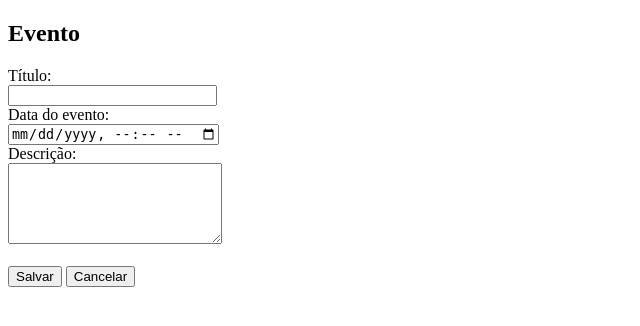
After one commit to Eudess/aulaDjango, a Django app: page /agenda/evento/ in a window 1280 px wide. The commit adds this page. Shown: the top 326 px of the page, without its empty margins (0-640 px from the left). Run offline with Django 3.2, Linux system fonts and the light colour scheme; a user stored in the database is signed in.

Commit message:
Cadastro de Evento

```diff
--- a/agenda/urls.py
+++ b/agenda/urls.py
@@ -21,6 +21,8 @@ from django.views.generic import RedirectView
 urlpatterns = [
     path('admin/', admin.site.urls),
     path('agenda/', views.lista_eventos),
+    path('agenda/evento/', views.evento),
+path('agenda/evento/submit', views.submit_evento),
     path('', RedirectView.as_view(url='/agenda/')),
     path('login/', views.login_user),
     path('login/submit', views.submit_login),
--- a/core/views.py
+++ b/core/views.py
@@ -30,3 +30,20 @@ def lista_eventos(request):
     evento = Evento.objects.filter(usuario=usuario)
     dados = {'eventos': evento}
     return render(request, 'agenda.html', dados)
+
+@login_required(login_url='/login/')
+def evento(request):
+    return render(request, 'evento.html')
+
+@login_required(login_url='/login/')
+def submit_evento(request):
+    if request.POST:
+        titulo = request.POST.get('titulo')
+        data_evento = request.POST.get('data_evento')
+        descricao = request.POST.get('descricao')
+        usuario = request.user
+        Evento.objects.create(titulo=titulo,
+                              data_evento=data_evento,
+                              descricao=descricao,
+                              usuario=usuario)
+    return redirect('/')
--- a/templates/agenda.html
+++ b/templates/agenda.html
@@ -9,7 +9,9 @@
 </head>
 <body>
     <h2>Agendamentos</h2>
-
+    <a href="evento/">
+        <button type="button">Novo Evento</button>
+    </a>
     <ul>
     {% for evento in eventos %}
         <li>{{evento.titulo}} - {{evento.get_data_evento}}</li>
--- /dev/null
+++ b/templates/evento.html
@@ -0,0 +1,29 @@
+<!DOCTYPE html>
+<html lang="en">
+<head>
+    <meta charset="UTF-8">
+    <title>Evento</title>
+</head>
+<body>
+    <h2>Evento</h2>
+
+    <form action="submit" method="POST">{% csrf_token %}
+        <label>Título:</label>
+        <br>
+        <input type="text" name="titulo" size="23">
+        <br>
+        <label>Data do evento:</label>
+        <br>
+        <input type="datetime-local" name="data_evento">
+        <br>
+        <label>Descrição:</label>
+        <br>
+        <textarea name="descricao" rows="5" cols="24"></textarea>
+        <br><br>
+        <button type="submit">Salvar</button>
+        <a href="/">
+            <button type="button">Cancelar</button>
+        </a>
+    </form>
+</body>
+</html>
```
Also changed, not shown: db.sqlite3, 1 other file.
